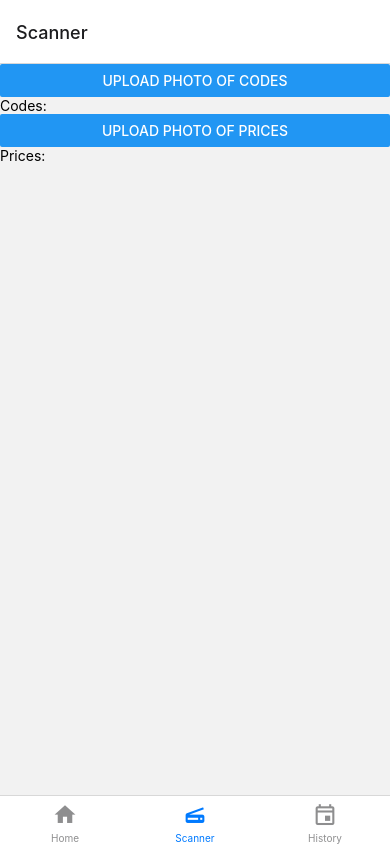
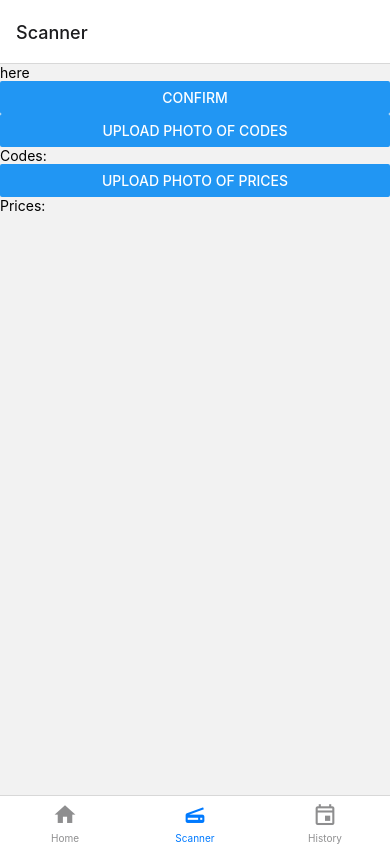
Before and after one commit to Ranabor/HackNC2022Team, a React Native app in the folder HackNCProj/: screen /Scanner in a window 390 px wide. Built offline with nearby package versions, Linux system fonts and the light colour scheme.

Commit message:
asynsctorage

```diff
--- a/HackNCProj/app/RecogScreen.js
+++ b/HackNCProj/app/RecogScreen.js
@@ -20,8 +20,9 @@ class RecogScreen extends Component {
       image: null,
       textCodes: '',
       textPrices: '',
-      showConfirm: false,
-      dictionary: '',
+      showConfirm: true,
+      dictionary: 'here',
+      updateLimit: true,
     };
   }
   componentDidMount() {
@@ -61,15 +62,42 @@ class RecogScreen extends Component {
   }
 
   componentDidUpdate() {
-    if (this.state.textCodes != '' && this.state.textPrices != '') {
-      this.setState({showConfirm: true});
-    }
+    if (this.state.updateLimit == true)
+      if (this.state.textCodes != '' && this.state.textPrices != '') {
+        this.setState({showConfirm: true});
+        this.setState({updateLimit: false});
+      }
   }
 
   getReceiptInfo = async () => {
-    this.setState({
-      dictionary: await Scanner(this.state.textCodes, this.state.textPrices),
-    });
+    function codeReader(receiptCodes) {
+      tempStr = '';
+      const dpciList = [];
+      returnValue = false;
+      for (let i = 0; i == receiptCodes.length; i++) {
+        if (i == receiptCodes.length) {
+          returnValue == true;
+        }
+        char = receiptCodes.substring(i);
+        console.log(char);
+        if (isNaN(char) == false) {
+          tempStr += char;
+          if (tempStr.length == 9) {
+            dpciList.push(tempStr);
+            tempStr = '';
+          }
+        } else {
+          tempStr = '';
+        }
+      }
+      if (returnValue == true) {
+        return dpciList;
+      }
+    }
+    const result = await codeReader('057101346086134358');
+    console.log(result);
+
+    this.setState({dictionary: result});
   };
 
   render() {
--- a/HackNCProj/app/Scanner.js
+++ b/HackNCProj/app/Scanner.js
@@ -1,24 +1,28 @@
 import React, {useState, useEffect} from 'react';
 import {Button, StyleSheet, Text, View, Image} from 'react-native';
 
-const Scanner = async (codes, prices) => {
-  codeReader = receiptCodes => {
+function Scanner(codes, prices) {
+  async function codeReader(receiptCodes) {
     tempStr = '';
-    dpciList = [];
-    for (char in receiptCodes) {
+    console.log(receiptCodes);
+    const dpciList = [];
+    for (i in receiptCodes.length - 1) {
+      char = await receiptCodes.substring(i);
       if (isNaN(char) == false) {
         tempStr += char;
         if (tempStr.length == 9) {
           dpciList.push(tempStr);
           tempStr = '';
-        } else {
-          tempStr = '';
         }
+      } else {
+        tempStr = '';
       }
     }
     return dpciList;
-  };
-  return codeReader('057101346086134358');
-};
+  }
+  const result = codeReader('057101346086134358');
+  console.log(result);
+  return result;
+}
 
 export default Scanner;
--- a/HackNCProj/package.json
+++ b/HackNCProj/package.json
@@ -12,6 +12,7 @@
   "dependencies": {
     "@emotion/core": "^11.0.0",
     "@emotion/native": "^11.10.0",
+    "@react-native-async-storage/async-storage": "^1.17.10",
     "@react-native-community/blur": "^4.3.0",
     "@react-native-community/masked-view": "^0.1.11",
     "@react-navigation/bottom-tabs": "^6.4.0",
```
Also changed, not shown: 2 other files (tests, documents, lock files or other folders).
